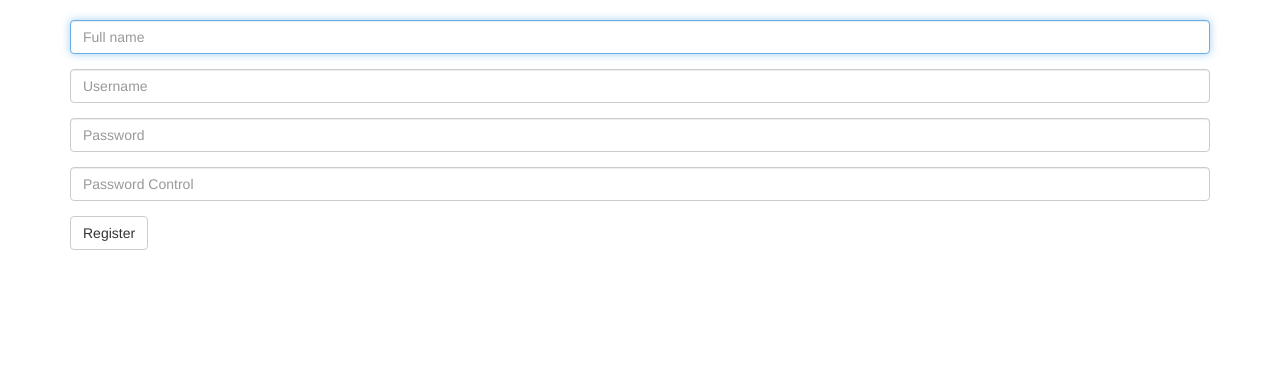
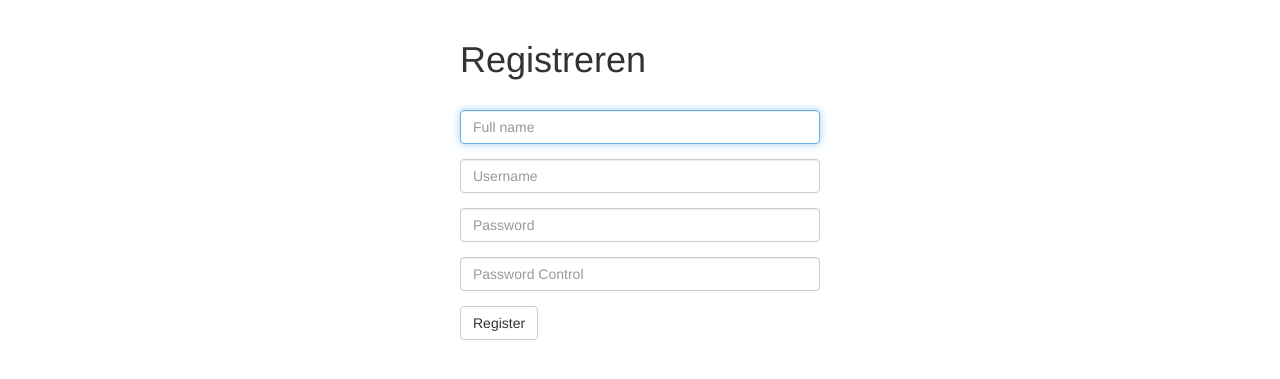
Before and after one commit to Moah768/WEBik, a Flask app: page /register in a window 1280 px wide. Shown: the part 52-431 px from the top of the page. Run offline with Flask 2, Linux system fonts and the light colour scheme; some libraries are stand-ins or nearby versions.

Commit message:
kader geplaatst

```diff
--- a/webapp/templates/register.html
+++ b/webapp/templates/register.html
@@ -5,6 +5,16 @@
 {% endblock %}
 
 {% block main %}
+<div class="grid-container">
+        <div class="row">
+            <div class="col-sm-4" ></div>
+            <div class="col-sm-4 rounded">
+
+    <h1>
+        Registreren
+    </h1>
+    </br>
+
     <form action="{{ url_for('register') }}" method="post">
         <fieldset>
             <div class="form-group">
@@ -23,5 +33,7 @@
                 <button class="btn btn-default" type="submit">Register</button>
             </div>
         </fieldset>
+
+        </div>
     </form>
 {% endblock %}
```
